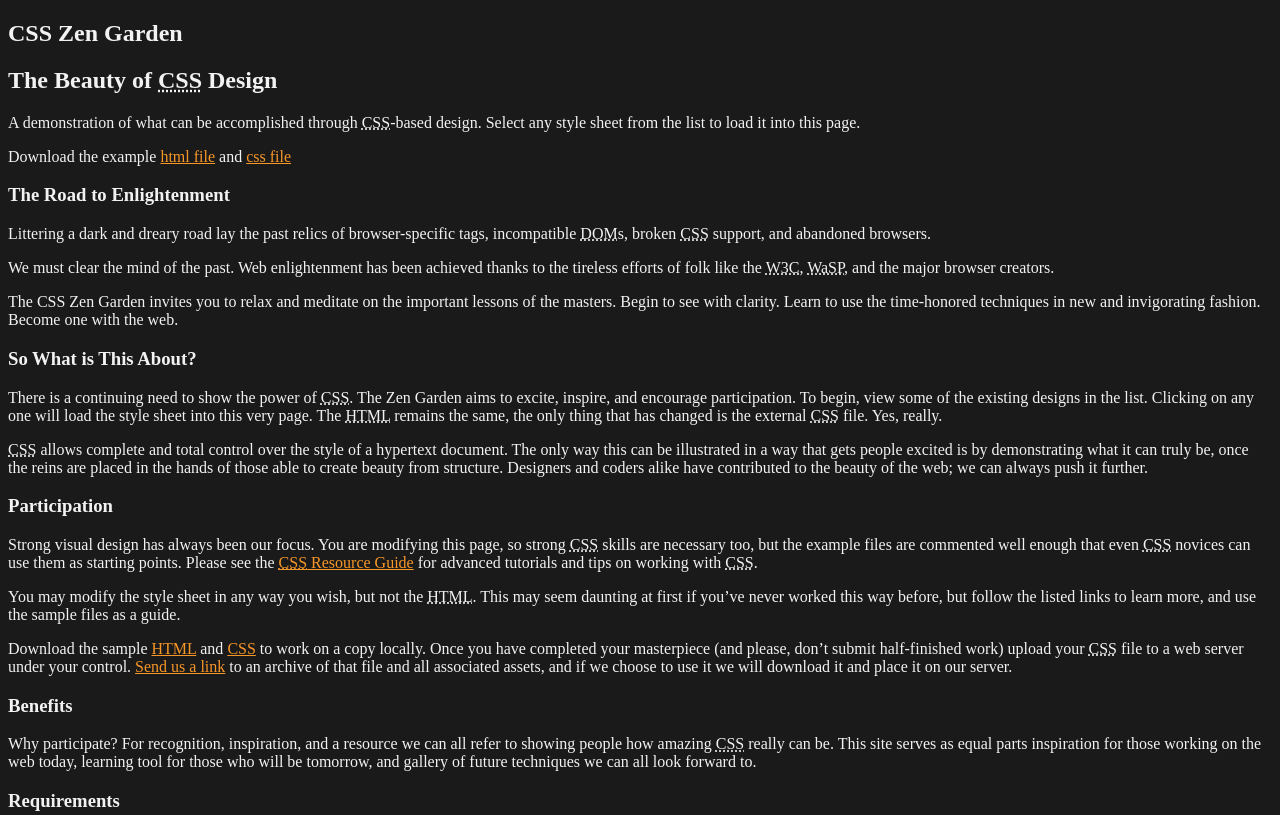
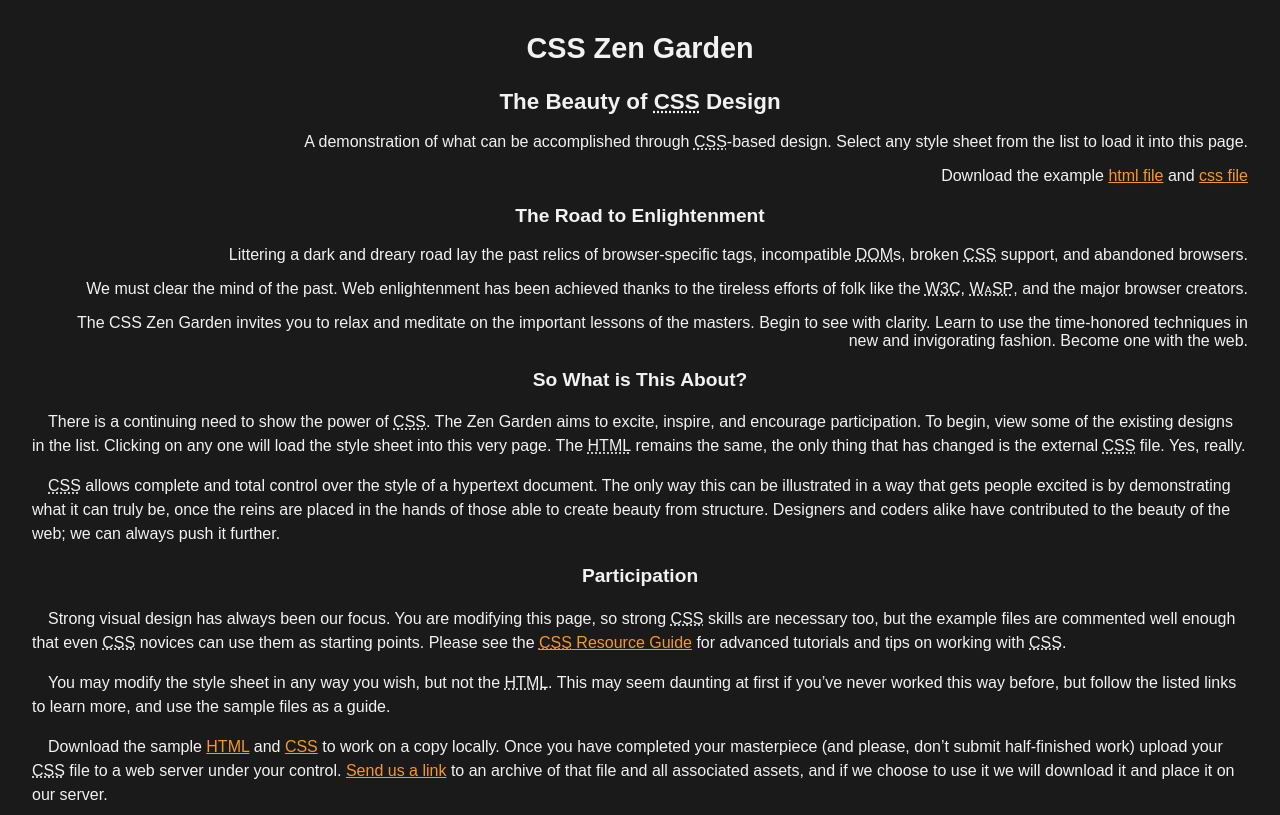
Before and after one commit to Maia-th/Projeto-Desenvolve, a plain HTML site: page desenvolve-introducao-web/CSS-Zen-Garden/index.html in a window 1280 px wide. Shown: the top 815 px of the page. Drawn offline with Linux system fonts and the light colour scheme.

Commit message:
Exercícios - Estilização textual

```diff
--- a/desenvolve-introducao-web/CSS-Zen-Garden/style.css
+++ b/desenvolve-introducao-web/CSS-Zen-Garden/style.css
@@ -9,10 +9,44 @@ Destaque: #F79728
 */
 
 body {
-    background-color: #1a1a1a;
-    color: #f2f2f2;
+  background-color: #1a1a1a;
+  color: #f2f2f2;
+  font-size: 16px;
+  font-family: sans-serif;
+  margin: 2rem;
 }
 
-body a {
-    color: #f79728;
+a {
+  color: #f79728;
 }
+
+p {
+  text-indent: 1em;
+}
+
+h1 {
+  text-align: center;
+  font-size: 1.8rem;
+}
+
+h2 {
+  text-align: center;
+  font-size: 1.4rem;
+}
+
+h3 {
+  text-align: center;
+  font-size: 1.2rem;
+}
+
+.intro {
+  text-align: right;
+}
+
+.main p {
+  line-height: 1.5;
+}
+
+abbr {
+  font-variant: small-caps;
+}
```
